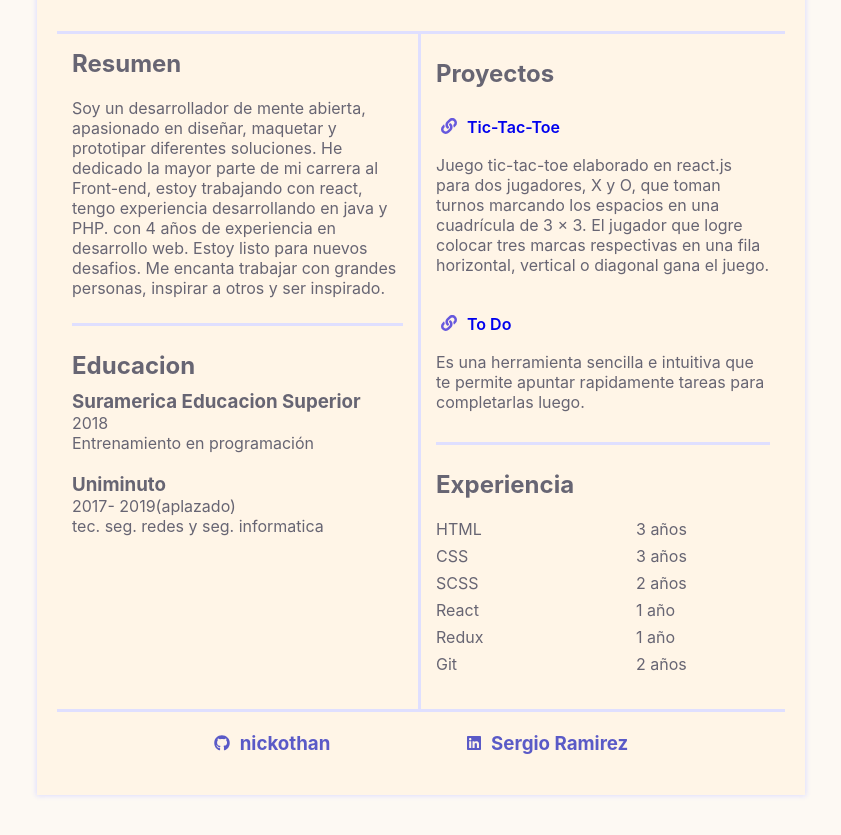
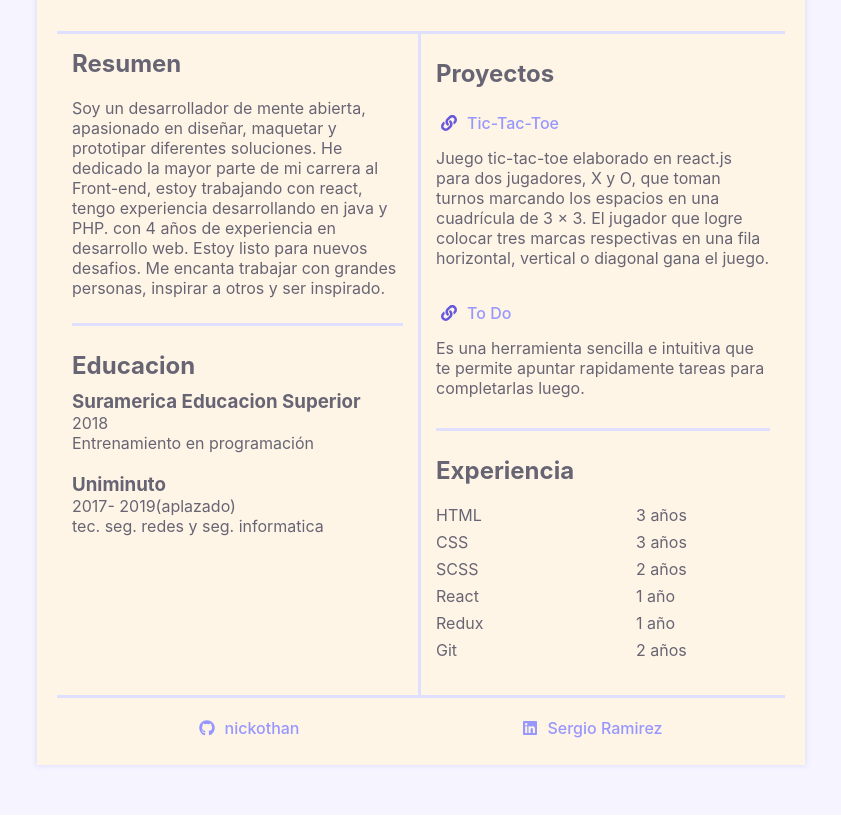
Before and after one commit to nickothan/Hoja-de-vida, a React (Create React App) app: page / in a window 1280 px wide. Shown: the part 287-1122 px from the top of the page, without its empty margins (219-1060 px from the left). Built offline with nearby package versions, Linux system fonts and the light colour scheme.

Commit message:
Implement Global Style, update hyperlinks style

```diff
--- a/src/index.css
+++ b/src/GlobalStyles.js
@@ -1,3 +1,6 @@
+import { createGlobalStyle } from "styled-components";
+
+const GlobalStyle = createGlobalStyle`
 * {
   margin: 0;
   padding: 0;
@@ -21,3 +24,21 @@ code {
   font-family: source-code-pro, Menlo, Monaco, Consolas, "Courier New",
     monospace;
 }
+
+a {
+  color: #9797fd;
+  display: flex;
+  align-items: center;
+  font-weight: 500;
+  transition-duration: 350ms;
+
+
+  &:hover {
+    font-weight: 800;
+
+  }
+}
+
+
+`;
+export default GlobalStyle;
--- a/src/componentes/DatosBasicos/DatosBasicos.jsx
+++ b/src/componentes/DatosBasicos/DatosBasicos.jsx
@@ -1,5 +1,9 @@
 import { FontAwesomeIcon } from "@fortawesome/react-fontawesome";
-import { faMobileAlt, faEnvelopeSquare, faMapMarkerAlt } from "@fortawesome/free-solid-svg-icons";
+import {
+  faMobileAlt,
+  faEnvelopeSquare,
+  faMapMarkerAlt,
+} from "@fortawesome/free-solid-svg-icons";
 
 import "./styles.js";
 import {
--- a/src/componentes/Experiencia/Experiencia.jsx
+++ b/src/componentes/Experiencia/Experiencia.jsx
@@ -1,6 +1,6 @@
 import { ExperienciaContent } from "./styles.js";
 
-import data from "./Data.json";
+// import data from "./Data.json";
 
 export default function Experiencia() {
   return (
--- a/src/componentes/Footer/Footer.jsx
+++ b/src/componentes/Footer/Footer.jsx
@@ -8,11 +8,11 @@ export default function Footer() {
     <FooterContainer>
       <a href="https://github.com/nickothan">
         <FontAwesomeIcon icon={faGithub} />
-        <h3>nickothan</h3>
+        <span>nickothan</span>
       </a>
       <a href="https://www.linkedin.com/in/sergio-ramirez-/">
         <FontAwesomeIcon icon={faLinkedin} />
-        <h3>Sergio Ramirez</h3>
+        <span>Sergio Ramirez</span>
       </a>
     </FooterContainer>
   );
--- a/src/componentes/Footer/styles.js
+++ b/src/componentes/Footer/styles.js
@@ -1,23 +1,16 @@
 import styled from "styled-components";
 
 export const FooterContainer = styled.div`
-  display: flex;
-  padding: 20px;
-  justify-content: space-evenly;
+  display: grid;
+  grid-template-columns: 1fr 1fr;
+  padding: 20px 20px 7px;
+  justify-items: center;
 
   @media (max-width: 425px) {
     flex-direction: column;
   }
-  a {
-    display: flex;
-    color: #5a5ac7;
-    align-items: center;
 
-    &:hover {
-      color: #3535bb;
-    }
-  }
-  h3 {
+  span {
     margin-left: 10px;
   }
 `;
--- a/src/componentes/Proyectos/Proyectos.jsx
+++ b/src/componentes/Proyectos/Proyectos.jsx
@@ -24,7 +24,7 @@ export default function Proyectos() {
       <li>
         <LinkContainer>
           <LinkIcon />
-          <a href={e.link} target="_blank">
+          <a href={e.link} target="_blank" rel="noreferrer">
             <span>{e.title}</span>
           </a>
         </LinkContainer>
--- a/src/componentes/Proyectos/styles.js
+++ b/src/componentes/Proyectos/styles.js
@@ -10,15 +10,6 @@ export const ExperienciaContent = styled.div`
 
   h4 {
     margin-bottom: 2px;
-  }
-
-  a {
-    display: block;
-    margin-top: 7px;
-
-    &:hover {
-      color: #3535bb;
-    }
   }
 `;
 
@@ -36,14 +27,7 @@ export const LinkContainer = styled.div`
   }
 
   a {
-    height: 20px;
-    line-height: 15px;
-    font-weight: 600;
     margin-left: 10px;
-
-    &:visited {
-      color: #6658dd;
-    }
   }
 
   svg {
--- a/src/index.js
+++ b/src/index.js
@@ -1,11 +1,12 @@
 import React from "react";
 import ReactDOM from "react-dom";
-import "./index.css";
 import App from "./App";
+import GlobalStyle from "./GlobalStyles";
 import reportWebVitals from "./reportWebVitals";
 
 ReactDOM.render(
   <React.StrictMode>
+    <GlobalStyle />
     <App />
   </React.StrictMode>,
   document.getElementById("root")
--- a/src/styles.js
+++ b/src/styles.js
@@ -2,7 +2,7 @@ import styled from "styled-components/macro";
 
 export const AppContainer = styled.div`
   display: flex;
-  background-color: #fdf9f3;
+  background-color: #f5f4ff;
   color: #676573;
 
   .container {
```
Also changed, not shown: package.json (+6 -13 lines), public/index.html (+7 -2 lines), 2 other files (tests, documents, lock files or other folders).
